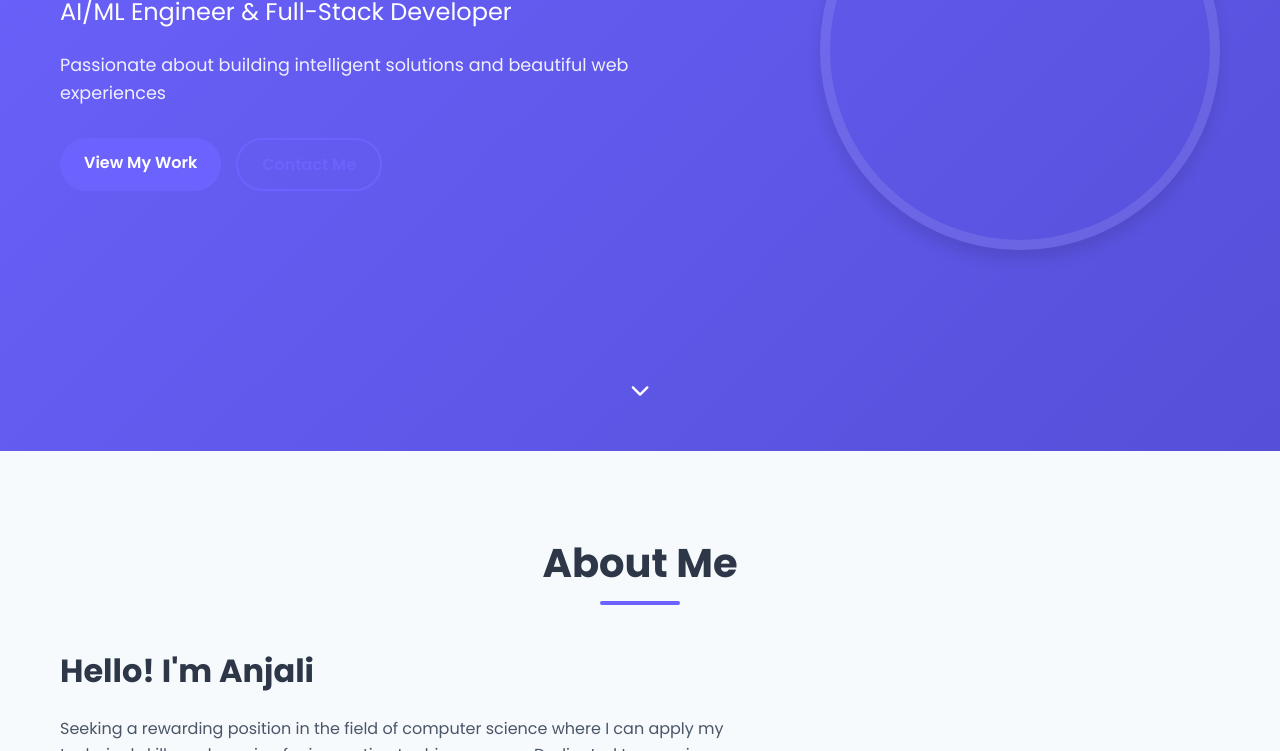
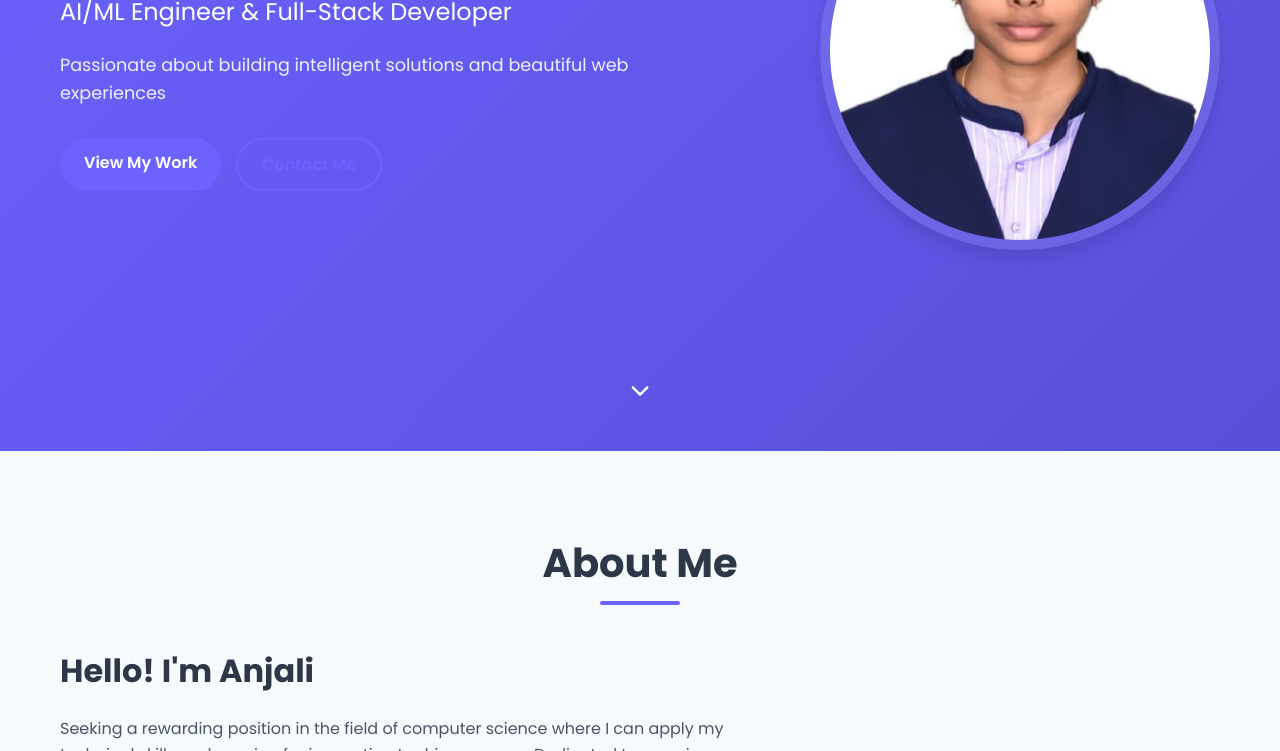
Before and after one commit to AnjaliTurumella/PORTFOLIO, a plain HTML site: page index.html in a window 1280 px wide. Shown: the part 349-1100 px from the top of the page. Drawn offline with Linux system fonts and the light colour scheme; files whose address does not match are found by name.

Commit message:
Update index.html

```diff
--- a/index.html
+++ b/index.html
@@ -47,7 +47,7 @@
         </div>
       </div>
       <div class="hero-image pulse">
-        <img src="images/avatar.jpg" alt="Turumella Anjali">
+        <img src="avatar.jpg" alt="Turumella Anjali">
       </div>
     </div>
   </section>
```
